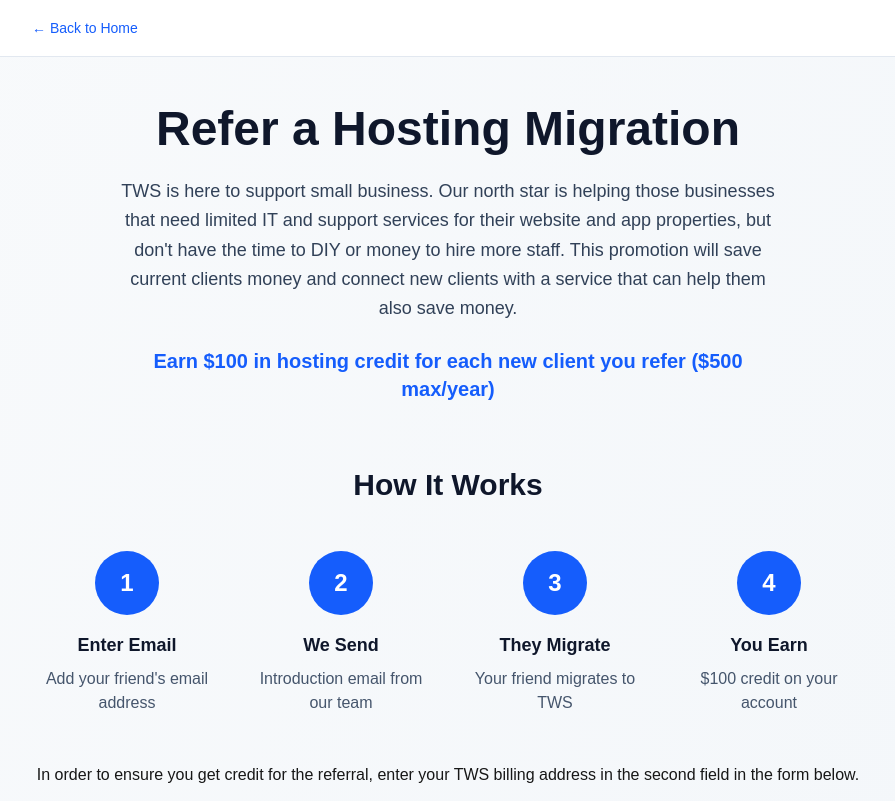
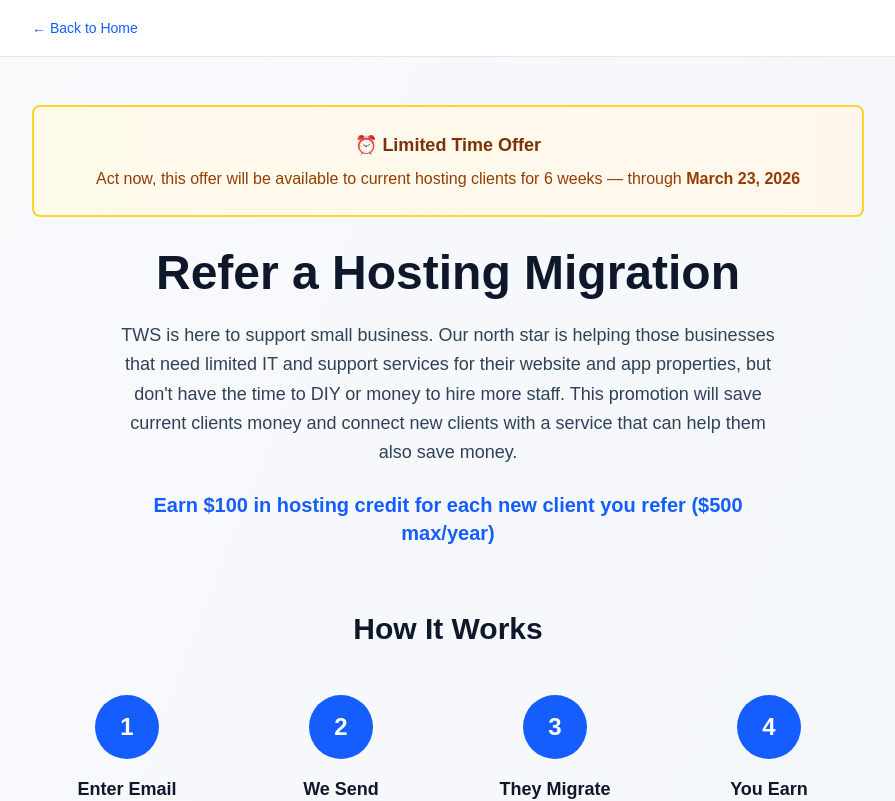
Before and after one commit to tomtranmer/tranmer.ca-new, a Next.js app: page /referral in a window 1280 px wide. Shown: the top 801 px of the page, without its empty margins (192-1087 px from the left). Built offline with nearby package versions, Linux system fonts and the light colour scheme; no server answers.

Commit message:
feat: update referral campaign materials with limited time offer details and revised email schedules

```diff
--- a/app/referral/page.tsx
+++ b/app/referral/page.tsx
@@ -65,6 +65,16 @@
 
       {/* Main Content */}
       <main className="max-w-4xl mx-auto px-4 sm:px-6 lg:px-8 py-12">
+        {/* Limited Time Offer Notice */}
+        <div className="mb-8 bg-gradient-to-r from-amber-50 to-orange-50 dark:from-amber-950 dark:to-orange-950 border-2 border-amber-300 dark:border-amber-700 rounded-lg p-4 sm:p-6">
+          <p className="text-center text-amber-900 dark:text-amber-100 font-semibold text-lg">
+            ⏰ <strong>Limited Time Offer</strong>
+          </p>
+          <p className="text-center text-amber-800 dark:text-amber-200 mt-2">
+            Act now, this offer will be available to current hosting clients for 6 weeks — through <strong>March 23, 2026</strong>
+          </p>
+        </div>
+
         {/* Hero Section */}
         <section className="mb-16 text-center">
           <h1 className="text-4xl sm:text-5xl font-bold text-slate-900 dark:text-white mb-6">
```
Also changed, not shown: 4 other files (tests, documents, lock files or other folders).
